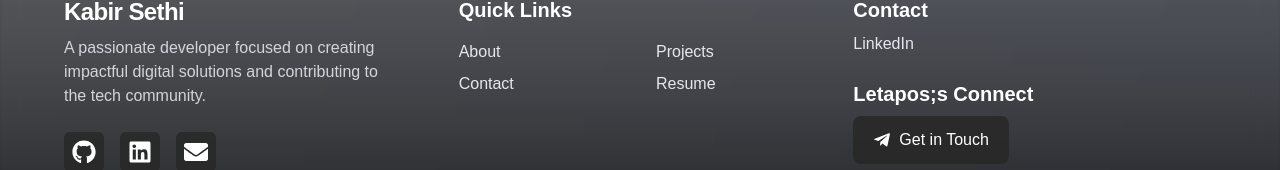
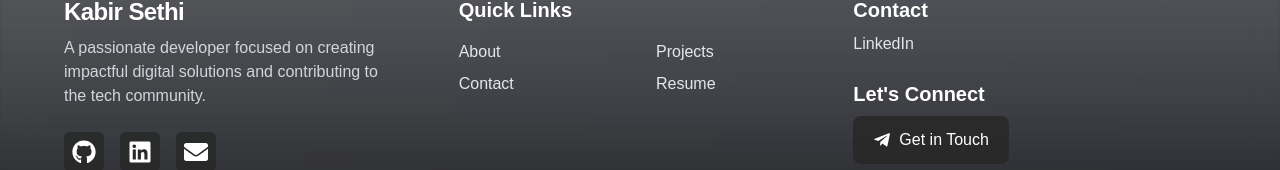
Before and after one commit to KabirSethi6933782/personal-portfolio, a Next.js app: page / in a window 1280 px wide. Shown: the part 3487-3657 px from the top of the page. Built offline with nearby package versions, Linux system fonts and the light colour scheme.

Commit message:
Footer Fixed

```diff
--- a/src/app/components/Footer.tsx
+++ b/src/app/components/Footer.tsx
@@ -77,7 +77,7 @@ export default function Footer() {
             </a>
           </div>
           <div>
-            <h3 className="text-xl font-semibold text-white mb-2">Letapos;s Connect</h3>
+            <h3 className="text-xl font-semibold text-white mb-2">Let's Connect</h3>
             <a
               href="#contact"
               className="flex items-center gap-2 bg-neutral-800/80 hover:bg-neutral-700 transition text-white font-medium px-5 py-3 rounded-lg w-max mx-auto md:mx-0"
```
